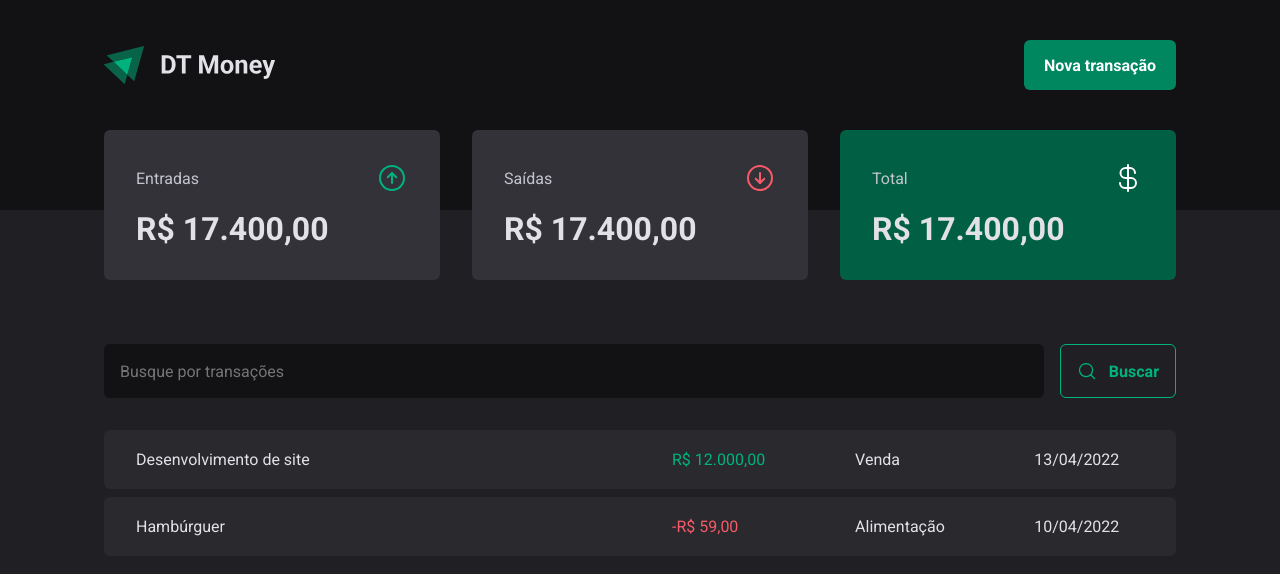
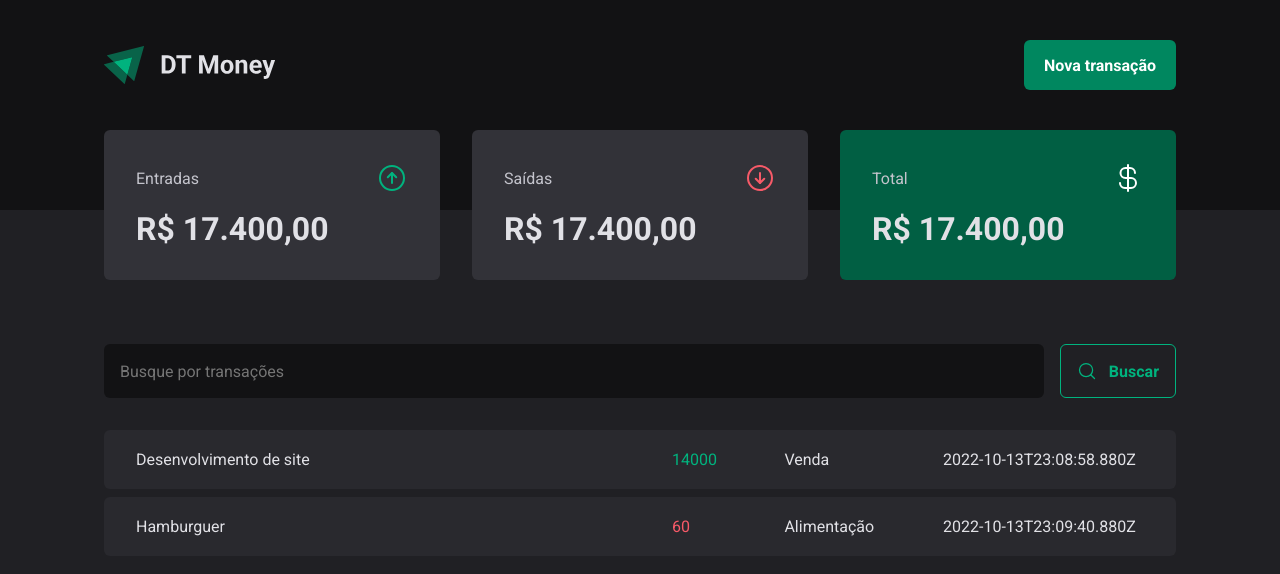
Before and after one commit to vinizer4/DT-Money, a React (Vite) app: page / in a window 1280 px wide. Shown: the top 574 px of the page. Built offline with nearby package versions, Linux system fonts and the light colour scheme; data requests are answered from the project's data file.

Commit message:
Conexão com a API - Realizando requisição HTTP

```diff
--- a/package.json
+++ b/package.json
@@ -5,6 +5,7 @@
   "type": "module",
   "scripts": {
     "dev": "vite",
+    "dev:server": "json-server server.json -p 3333 -w -d 500",
     "build": "tsc && vite build",
     "preview": "vite preview"
   },
@@ -22,6 +23,7 @@
     "@types/react-dom": "^18.0.6",
     "@types/styled-components": "^5.1.26",
     "@vitejs/plugin-react": "^2.1.0",
+    "json-server": "^0.17.0",
     "typescript": "^4.6.4",
     "vite": "^3.1.0"
   }
--- /dev/null
+++ b/server.json
@@ -0,0 +1,20 @@
+{
+    "transactions": [
+        {
+            "id": 1,
+            "description": "Desenvolvimento de site",
+            "type": "income",
+            "category": "Venda",
+            "price": 14000,
+            "createdAt": "2022-10-13T23:08:58.880Z"
+        },
+        {
+            "id": 2,
+            "description": "Hamburguer",
+            "type": "outcome",
+            "category": "Alimentação",
+            "price": 60,
+            "createdAt": "2022-10-13T23:09:40.880Z"
+        }
+    ]
+}
--- a/src/pages/Transactions/index.tsx
+++ b/src/pages/Transactions/index.tsx
@@ -1,9 +1,32 @@
+import { useEffect, useState } from "react";
 import { Header } from "../../components/Header";
 import { Summary } from "../../components/Summary";
 import { SearchForm } from "./components/SearchForm";
 import { PriceHighlight, TransactionsContainer, TransactionsTable } from "./styles";
 
+interface Transaction {
+  id: number,
+  description: string,
+  type: 'income' | 'outcome',
+  price: number,
+  category: string,
+  createdAt: string,
+}
+
 export function Transactions() {
+  const [transactions, setTransactions] = useState<Transaction[]>([])
+
+  async function laodTransactions() {
+    const response = await fetch('http://localhost:3333/transactions')
+    const data = await response.json();
+
+      setTransactions(data);
+    }
+
+  useEffect(() => {
+    laodTransactions();
+  }, [])
+
   return (
     <div>
       <Header />
@@ -14,26 +37,20 @@
 
         <TransactionsTable>
           <tbody>
-            <tr>
-              <td width="50%">Desenvolvimento de site</td>
-              <td>
-                <PriceHighlight variant="income">
-                  R$ 12.000,00
-                </PriceHighlight>
-              </td>
-              <td>Venda</td>
-              <td>13/04/2022</td>
-            </tr>
-            <tr>
-              <td width="50%">Hambúrguer</td>
-              <td>
-                <PriceHighlight variant="outcome">
-                  -R$ 59,00
-                </PriceHighlight>
-              </td>
-              <td>Alimentação</td>
-              <td>10/04/2022</td>
-            </tr>
+            {transactions.map(transaction => {
+              return (
+                <tr key={transaction.id}>
+                  <td width="50%">{transaction.description}</td>
+                  <td>
+                    <PriceHighlight variant={transaction.type}>
+                      {transaction.price}
+                    </PriceHighlight>
+                  </td>
+                  <td>{transaction.category}</td>
+                  <td>{transaction.createdAt}</td>
+                </tr>
+              );
+            })}
           </tbody>
         </TransactionsTable>
       </TransactionsContainer>
```
Also changed, not shown: 1 other file (tests, documents, lock files or other folders).
